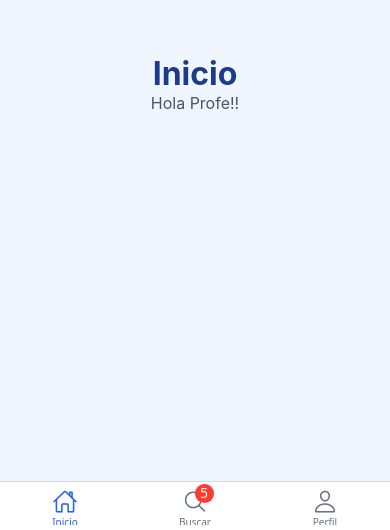
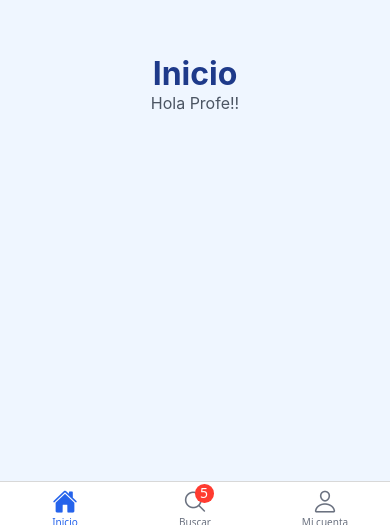
Before and after one commit to SCRAT-IceAge/MiTabsApp, a React Native app: screen / in a window 390 px wide. Shown: the part 314-844 px from the top of the page. Built offline with nearby package versions, Linux system fonts and the light colour scheme.

Commit message:
0.2.2 Ejercicio 2 Terminado () error: satié el 2.1

```diff
--- a/src/navigation/AppNavigator.tsx
+++ b/src/navigation/AppNavigator.tsx
@@ -17,16 +17,16 @@ export default function AppNavigator() {
         tabBarActiveTintColor: '#2563eb',
         tabBarInactiveTintColor: '#6b7280',
         tabBarIcon: ({ focused, color, size }) => {
-          let iconName: keyof typeof Ionicons.glyphMap;
+          let iconName: string;
 
           switch (route.name) {
-            case 'Inicio': iconName = 'home-outline'; break;
-            case 'Buscar': iconName = 'search-outline'; break;
-            case 'Perfil': iconName = 'person-outline'; break;
+            case 'Inicio': iconName = focused ? 'home' : 'home-outline'; break;
+            case 'Buscar': iconName = focused ? 'search' : 'search-outline'; break;
+            case 'Perfil': iconName = focused ? 'person' : 'person-outline'; break;
             default: iconName = 'help';
           }
 
-          return <Ionicons name={iconName} size={size} color={color} />;
+          return <Ionicons name={iconName as any} size={size} color={color} />;
         },
       })}
     >
@@ -36,7 +36,13 @@ export default function AppNavigator() {
         component={BuscarScreen}
         options={{ tabBarBadge: 5 }}
       />
-      <Tab.Screen name="Perfil" component={PerfilScreen} />
+      <Tab.Screen
+        name="Perfil"
+        component={PerfilScreen}
+        options={{
+          tabBarLabel: 'Mi cuenta',
+        }}
+      />
     </Tab.Navigator>
   );
 }
```
